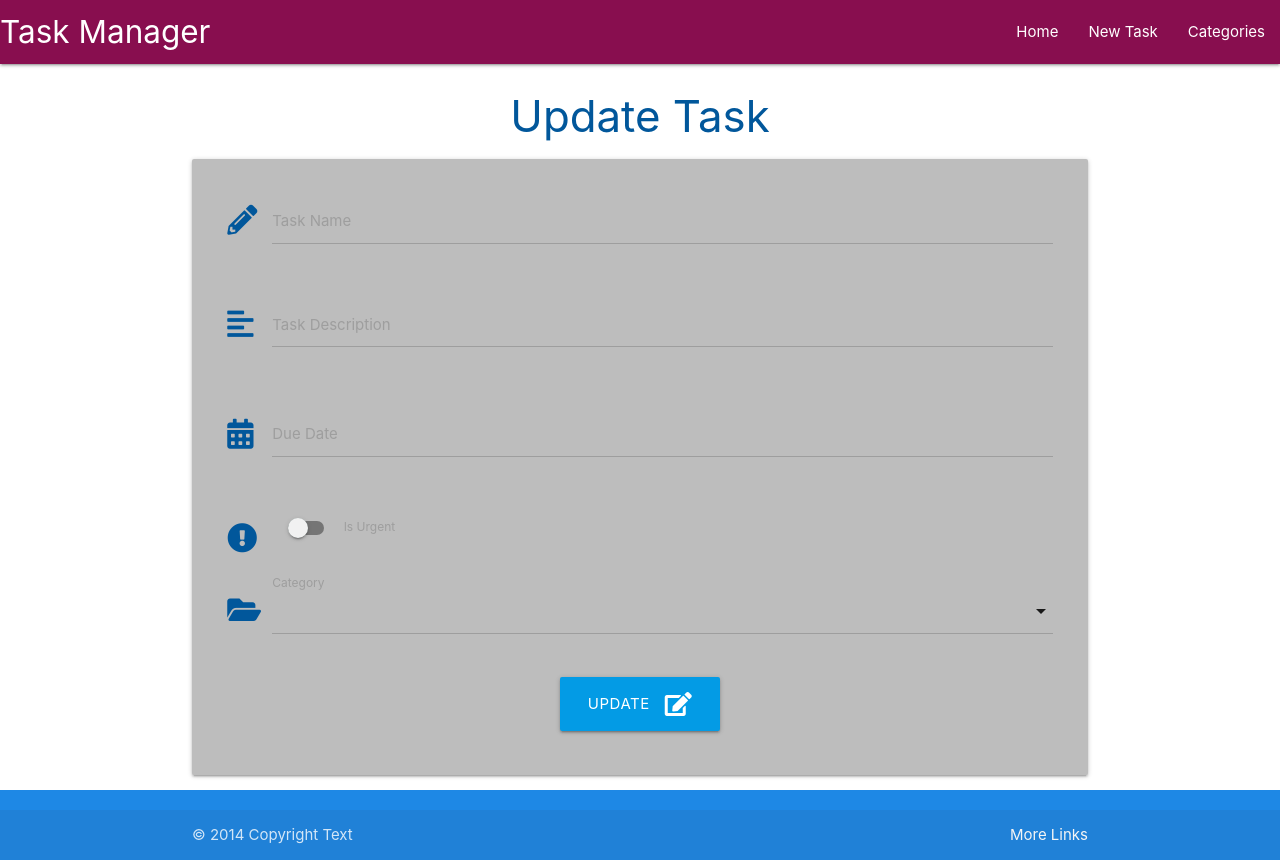
After one commit to Koko-66/flask-sqlalchemy_taskmanager, a Flask app: template taskmanager/templates/update_task.html in a window 1280 px wide. The commit adds this page. Run offline with Flask 2, Linux system fonts and the light colour scheme; the template is opened without the code that fills it, so the values that code supplies are empty.

Commit message:
Add functionality for updating and deleting tasks.

```diff
--- a/taskmanager/templates/tasks.html
+++ b/taskmanager/templates/tasks.html
@@ -27,6 +27,10 @@
                 <div class="collapsible-body">
                     <strong>{{task.category}}</strong>
                     <p>{{ task.task_description }}</p>
+                    <p class="card-action">
+                        <a href="{{ url_for('update_task', task_id=task.id) }}" class="btn green accent-4">Edit</a>
+                        <a href="{{ url_for('delete_task', task_id=task.id) }}" class="btn red">Delete</a>
+                    </p>
                 </div>
             </li>
             {% endfor %}
--- /dev/null
+++ b/taskmanager/templates/update_task.html
@@ -0,0 +1,80 @@
+{% extends "base.html"%}
+{% block content %}
+
+<h3 class="light-blue-text text-darken-4 center-align">Update Task</h3>
+
+<div class="row card-panel grey lighten-1">
+    <form class="col s12" method="POST" action="{{ url_for('update_task', task_id=task.id) }}">
+        <!-- task name -->
+        <div class="row">
+            <div class="input-field col s12">
+                <i class="fas fa-pencil-alt prefix light-blue-text text-darken-4"></i>
+                <input id="task_name" name="task_name" value = "{{task.task_name}}" minlength="5" maxlength="50" type="text" class="validate" required>
+                <label for="task_name">Task Name</label>
+            </div>
+        </div>
+        <!-- task description -->
+        <div class="row">
+            <div class="input-field col s12">
+                <i class="fas fa-align-left prefix light-blue-text text-darken-4"></i>
+                <textarea id="task_description" name="task_description" "minlength="5" maxlength="200"
+                    type="text" class="materialize-textarea align-left validate" required>
+                    {{- task.task_description -}}
+                </textarea>
+                <label for="task_description">Task Description</label>
+            </div>
+        </div>
+        <!-- due date -->
+        <div class="row">
+            <div class="input-field col s12">
+                <i class="fas fa-calendar-alt prefix light-blue-text text-darken-4"></i>
+                <input id="due_date" name="due_date" value = "{{task.due_date.strftime('%d %B, %Y')}}"type="text" class="datepicker validate" required>
+                <label for="due_date">Due Date</label>
+            </div>
+        </div>
+        <!-- is urgent -->
+        <div class="row">
+            <div class="input-field col s12">
+                <div class="switch">
+                    <i class="fas fa-exclamation-circle prefix light-blue-text text-darken-4"></i>
+                    <label for="is_urgent">
+                        {% if task.is_urgent == True %}
+                        <input id="is_urgent" name="is_urgent" type="checkbox" checked>
+                        {% else %}
+                        <input id="is_urgent" name="is_urgent" type="checkbox">
+                        {% endif %}
+                        <span class="lever"></span>
+                        Is Urgent
+                    </label>
+                </div>
+            </div>
+        </div>
+        <!-- category id -->
+        <div class="row">
+            <div class="input-field col s12">
+                <i class="fas fa-folder-open prefix light-blue-text text-darken-4"></i>
+                <select id="category_id" name="category_id" class="validate" required>
+                    <option disabled>Choose Category</option>
+                    {% for category in categories %}
+                        {% if category == task.category %}
+                            <option value="{{ category.id }}" selected>{{ category.category_name }}</option>
+                        {% else %}
+                            <option value="{{ category.id }}">{{ category.category_name }}</option>
+                        {% endif %}
+                    {% endfor %}
+                </select>
+                <label for="category_id">Category</label>
+            </div>
+        </div>
+        <!-- submit button -->
+        <div class="row">
+            <div class="col s12 center-align">
+                <button type="submit" class="btn-large light-blue darken-1">
+                    Update <i class="fas fa-edit right"></i>
+                </button>
+            </div>
+        </div>
+    </form>
+</div>
+
+{% endblock %}
```
Also changed, not shown: taskmanager/routes.py (+33 -4 lines).
